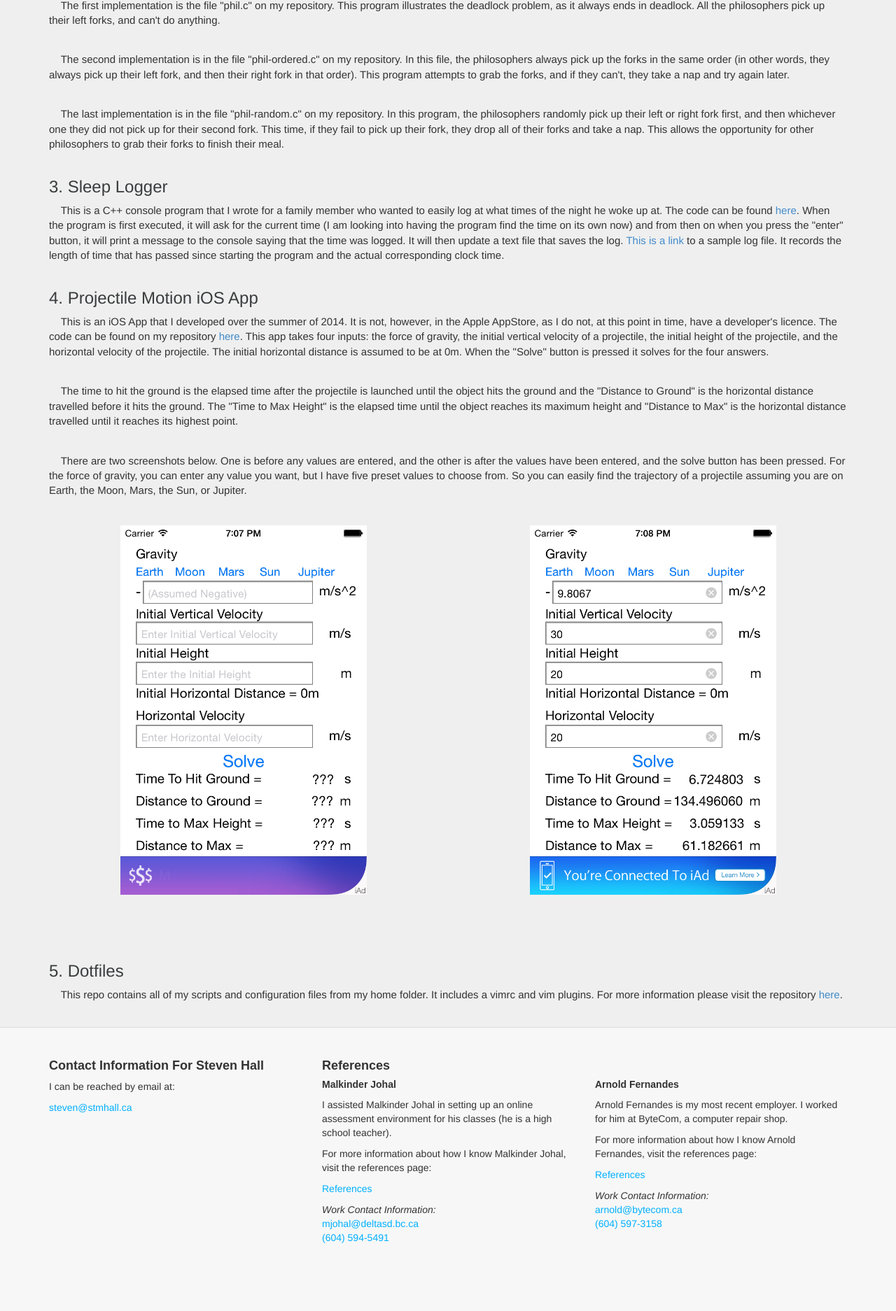
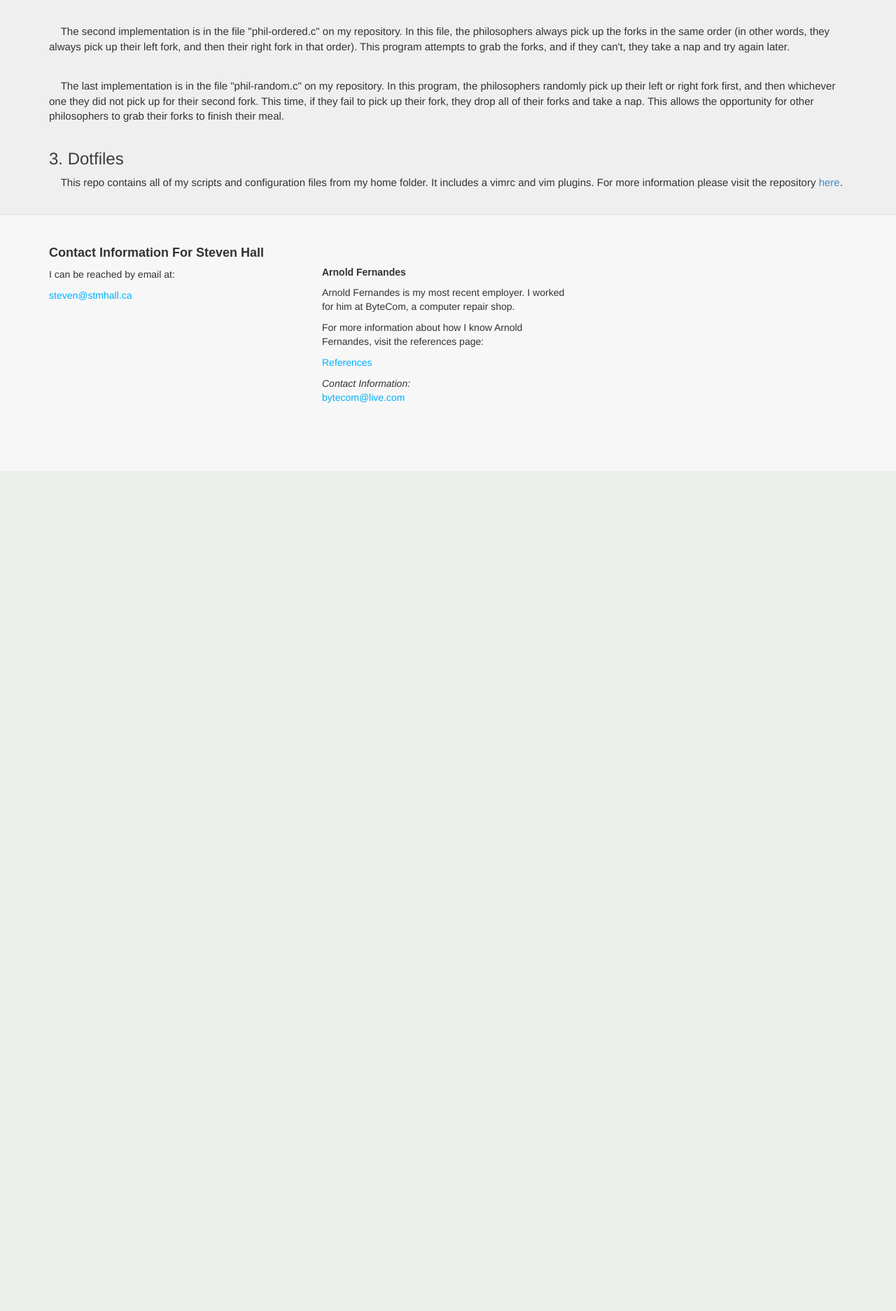
Before and after one commit to hallzy/website, a PHP site: page /projects.php in a window 1280 px wide. Shown: the part 1751-3625 px from the top of the page at 70% size. After the commit the page ends 2327 px from the top, so only its background shows below. Run offline with PHP 8.4, Linux system fonts and the light colour scheme.

Commit message:
Updated website

```diff
--- a/source_files/footer.html
+++ b/source_files/footer.html
@@ -7,27 +7,14 @@
         <p><a href="mailto:steven@stmhall.ca">steven@stmhall.ca</a></p>
       </div>
       <div class="col-md-4">
-        <h3>References</h3>
-        <h4>Malkinder Johal</h4>
-        <p>I assisted Malkinder Johal in setting up an online assessment
-        environment for his classes (he is a high school teacher).</p>
-        <p>For more information about how I know Malkinder Johal, visit the
-        references page:</p>
-        <p><a href="references.php">References</a></p>
-        <p><em>Work Contact Information:</em><br><a
-          href="mailto:mjohal@deltasd.bc.ca">mjohal@deltasd.bc.ca</a><br><a
-          href="tel:604-594-5491">(604) 594-5491</a></p>
-      </div>
-      <div class="col-md-4">
         <h3>&nbsp;</h3>
         <h4>Arnold Fernandes</h4>
         <p>Arnold Fernandes is my most recent employer. I worked for him at
         ByteCom, a computer repair shop.</p> <p>For more information about how
         I know Arnold Fernandes, visit the references page:</p>
         <p><a href="references.php">References</a></p>
-        <p><em>Work Contact Information:</em><br><a
-          href="mailto:arnold@bytecom.ca">arnold@bytecom.ca</a><br><a
-          href="tel:604-597-3158">(604) 597-3158</a></p>
+        <p><em>Contact Information:</em><br><a
+        href="mailto:bytecom@live.com">bytecom@live.com</a><br><a>
       </div>
     </div>
   </div>
--- a/source_files/index.php
+++ b/source_files/index.php
@@ -21,9 +21,7 @@
             <ul>
               <li>Electromagnetically Tethered Robot</li>
               <li>Dining Philosophers Problem (Multithreading)</li>
-              <li>Sleep Logger</li>
-              <li>Projectile Motion iOS App</li>
-              <li>And More!</li>
+              <li>See Github for others</li>
             </ul>
             <h2>Interests</h2>
             <ul>
--- a/source_files/projects.php
+++ b/source_files/projects.php
@@ -21,14 +21,11 @@
           <ol>
               <li>Electromagnetically Tethered Robot - <a
                   href="https://github.com/hallzy/autonomous-robot"
-                  target="_blank">C Code</a></li> <li>Dining Philosophers
-                Problem (Multithreading) - <a
+                  target="_blank">C Code</a></li>
+              <li>Dining Philosophers Problem (Multithreading) - <a
                   href="https://github.com/hallzy/Dining-Philosopher"
-                  target="_blank">C Code</a></li> <li>Sleep Logger - <a
-                  href="https://github.com/hallzy/Sleep-Logger"
-                  target="_blank">C++ Code</a></li> <li>Projectile Motion iOS
-                App - <a href="https://github.com/hallzy/ios-projectile-motion"
-                  target="_blank">Objective-C Code</a></li> <li>Dotfiles - <a
+                  target="_blank">C Code</a></li>
+              <li>Dotfiles - <a
                   href="https://github.com/hallzy/dotfiles"
                   target="_blank">Repo</a></li>
           </ol>
@@ -127,65 +124,7 @@
           nap. This allows the opportunity for other philosophers to grab their
           forks to finish their meal.
           </p>
-
-          <h2>3. Sleep Logger </h2>
-          <p>&nbsp;&nbsp;&nbsp;&nbsp;This is a C++ console program that I wrote
-          for a family member who wanted to easily log at what times of the
-          night he woke up at. The code can be found
-          <a href="https://github.com/hallzy/Sleep-Logger"
-            target="_blank">here</a>.
-          When the program is first executed, it will ask for the current time
-          (I am looking into having the program find the time on its own now)
-          and from then on when you press the "enter" button, it will print a
-          message to the console saying that the time was logged. It will then
-          update a text file that saves the log.
-          <a href="sleep-log.txt" target="_blank">This is a link</a> to a sample
-          log file. It records the length of time that has passed since starting
-          the program and the actual corresponding clock time.
-          </p>
-
-          <h2>4. Projectile Motion iOS App</h2>
-          <p>&nbsp;&nbsp;&nbsp;&nbsp;This is an iOS App that I developed over
-          the summer of 2014. It is not, however, in the Apple AppStore, as I do
-          not, at this point in time, have a developer's licence. The code can
-          be found on my repository
-          <a href="https://github.com/hallzy/ios-projectile-motion"
-            target="_blank">here</a>.
-          This app takes four inputs: the force of gravity, the initial vertical
-          velocity of a projectile, the initial height of the projectile, and
-          the horizontal velocity of the projectile. The initial horizontal
-          distance is assumed to be at 0m.  When the "Solve" button is pressed
-          it solves for the four answers.
-          </p>
-          <p>&nbsp;&nbsp;&nbsp;&nbsp;The time to hit the ground is the elapsed
-          time after the projectile is launched until the object hits the ground
-          and the "Distance to Ground" is the horizontal distance travelled
-          before it hits the ground. The "Time to Max Height" is the elapsed
-          time until the object reaches its maximum height and "Distance to Max"
-          is the horizontal distance travelled until it reaches its highest
-          point.
-          </p>
-          <p>&nbsp;&nbsp;&nbsp;&nbsp;There are two screenshots below. One is
-          before any values are entered, and the other is after the values have
-          been entered, and the solve button has been pressed. For the force of
-          gravity, you can enter any value you want, but I have five preset
-          values to choose from. So you can easily find the trajectory of a
-          projectile assuming you are on Earth, the Moon, Mars, the Sun, or
-          Jupiter.
-          </p>
-            <div class="row">
-                <div class="col-md-6">
-                    <div class="thumbnail">
-                      <img src="ios-1.png">
-                    </div>
-                </div>
-                <div class="col-md-6">
-                    <div class="thumbnail">
-                      <img src="ios-2.png">
-                    </div>
-                </div>
-            </div>
-          <h2>5. Dotfiles</h2>
+          <h2>3. Dotfiles</h2>
           <p>&nbsp;&nbsp;&nbsp;&nbsp;This repo contains all of my scripts and
           configuration files from my home folder. It includes a vimrc and vim
           plugins. For more information please visit the repository
```
Also changed, not shown: source_files/aboutme.php (+6 -6 lines), source_files/references.php (+7 -19 lines), source_files/ios-1.png (deleted), source_files/ios-2.png (deleted).
